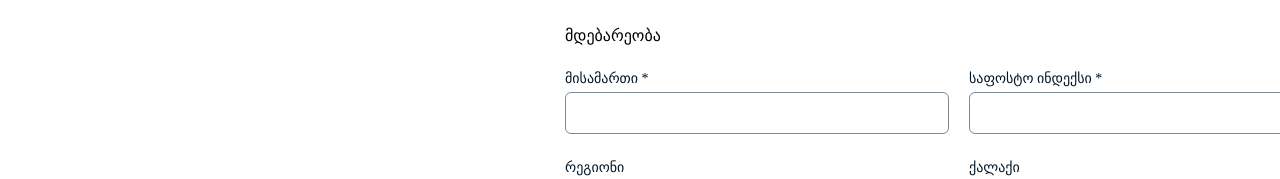
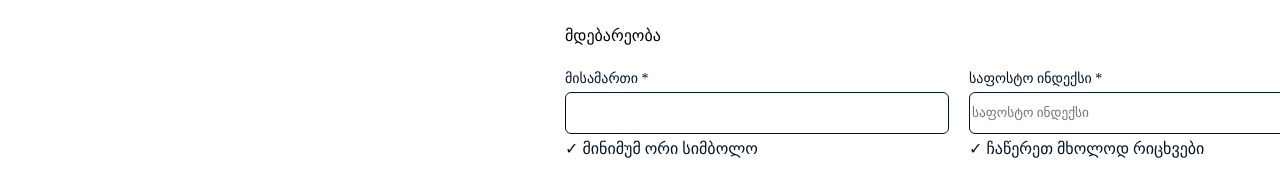
Before and after one commit to Orkasira/real-estate, a React (Vite) app: page /Addlist in a window 1280 px wide. Shown: the part 418-597 px from the top of the page. Built offline with nearby package versions, Linux system fonts and the light colour scheme; no server answers; a web font is replaced by a local one.

Commit message:
addlist validation started

```diff
--- a/src/Addlist/Addlist.jsx
+++ b/src/Addlist/Addlist.jsx
@@ -32,13 +32,15 @@ function Addlist() {
       lastName: "",
       Email: "",
       telNum: "",
+      address: "",
+      zip: "",
     },
   });
 
   const onSubmit = async (formData) => {
     try {
-      await addAgent(formData); // აგენტის დამატება სერვერზე
-      await fetchAgents(); // სიის განახლება სერვერიდან, თუ გინდა სერვერიდან ახალი ჩამოტვირთვა
+      await addAgent(formData);
+      await fetchAgents();
     } catch (error) {
       console.error("Agent add failed", error);
     }
@@ -48,6 +50,8 @@ function Addlist() {
   const lastNameValue = watch("lastName");
   const EmailValue = watch("Email");
   const telNumValue = watch("telNum");
+  const addressValue = watch("address")
+  const zipValue = watch("zip");
 
   // city and region lists
 
@@ -134,7 +138,7 @@ function Addlist() {
   const fetchAgents = async () => {
     try {
       const response = await instance.get("/agents");
-      console.log("AGENT DATA:", response.data); // ← აქ დააკონსოლე
+      console.log("AGENT DATA:", response.data);
       setAgents(response.data);
     } catch (error) {
       console.error(error);
@@ -152,14 +156,14 @@ function Addlist() {
       formData.append("last_name", newAgentData.lastName);
       formData.append("email", newAgentData.Email);
       formData.append("phone", newAgentData.telNum);
-      formData.append("avatar", image); // image useState-დან
+      formData.append("avatar", image);
 
       await instance.post("/agents", formData, {
         headers: { "Content-Type": "multipart/form-data" },
       });
 
-      await fetchAgents(); // select ავტომატურად განახლდეს
-      remove(); // modal დახურვა
+      await fetchAgents();
+      remove();
     } catch (error) {
       console.error(error);
     }
@@ -188,11 +192,85 @@ function Addlist() {
             <div className="placement-content">
               <div className="placement-item">
                 <label htmlFor="misamarti">მისამართი *</label>
-                <input type="text" id="misamarti" />
+                <input
+                  type="text"
+                  id="misamarti"
+                  {...register("address", {
+                    required: "✓ მინიმუმ ორი სიმბოლო",
+                    minLength: {
+                      value: 2,
+                      message: "✓ ჩაწერეთ ვალიდური მონაცემები",
+                    },
+                  })}
+                  onFocus={() => setActiveInput("address")}
+                  onBlur={() => setActiveInput(null)}
+                  style={{
+                    border:
+                      addressValue.length === 0
+                        ? "1.5px solid #021526"
+                        : errors.address
+                          ? "1.5px solid #F93B1D"
+                          : "1.5px solid green",
+                    outline:
+                      activeInput === "address"
+                        ? watch("address")?.length === 0
+                          ? "1.5px solid #021526"
+                          : errors.address
+                            ? "1.5px solid #F93B1D"
+                            : "1.5px solid green"
+                        : "none",
+                    padding: "2px",
+                  }}
+                />
+                {watch("address")?.length === 0 ? (
+                  <p style={{ color: "#021526" }}>✓ მინიმუმ ორი სიმბოლო</p>
+                ) : errors.address ? (
+                  <p style={{ color: "#F93B1D" }}>✓ ჩაწერეთ ვალიდური მონაცემები</p>
+                ) : (
+                  <p style={{ color: "green" }}>✓ მინიმუმ ორი სიმბოლო</p>
+                )}
+
               </div>
               <div className="placement-item">
                 <label htmlFor="index">საფოსტო ინდექსი *</label>
-                <input type="text" id="index" />
+                <input
+                  type="text"
+                  id="zip"
+                  placeholder="საფოსტო ინდექსი"
+                  {...register("zip", {
+                    required: "✓ ჩაწერეთ მხოლოდ რიცხვები",
+                    pattern: {
+                      value: /^[0-9]+$/,
+                      message: "✓ ჩაწერეთ მხოლოდ რიცხვები",
+                    },
+                  })}
+                  onFocus={() => setActiveInput("zip")}
+                  onBlur={() => setActiveInput(null)}
+                  style={{
+                    border:
+                      zipValue.length === 0
+                        ? "1.5px solid #021526"
+                        : errors.zip
+                          ? "1.5px solid #F93B1D"
+                          : "1.5px solid green",
+                    outline:
+                      activeInput === "zip"
+                        ? zipValue.length === 0
+                          ? "1.5px solid #021526"
+                          : errors.zip
+                            ? "1.5px solid #F93B1D"
+                            : "1.5px solid green"
+                        : "none",
+                    padding: "2px",
+                  }}
+                />
+                {zipValue.length === 0 ? (
+                  <p style={{ color: "#021526" }}>✓ ჩაწერეთ მხოლოდ რიცხვები</p>
+                ) : errors.zip ? (
+                  <p style={{ color: "#F93B1D" }}>{errors.zip.message}</p>
+                ) : (
+                  <p style={{ color: "green" }}>✓ ჩაწერეთ მხოლოდ რიცხვები</p>
+                )}
               </div>
             </div>
             <div className="region-city-container">
--- a/src/Main/Filter/Filter.jsx
+++ b/src/Main/Filter/Filter.jsx
@@ -129,7 +129,7 @@ function Filter() {
       formData.append("surname", data.surname);
       formData.append("email", data.Email);
       formData.append("phone", data.telNum);
-      formData.append("avatar", image); // image არის useState-დან
+      formData.append("avatar", image);
 
       await instance.post("/agents", formData, {
         headers: {
@@ -137,9 +137,8 @@ function Filter() {
         },
       });
 
-      // წარმატებით დამატების შემდეგ შეგიძლია გამოიძახო აგენტების განახლება ან დახურვა
       console.log("აგენტის დამატება წარმატებით განხორციელდა");
-      remove(); // ეს შენი ფუნქციაა modal-ის დასახურად
+      remove();
     } catch (error) {
       console.error(
         "შეცდომა აგენტის დამატებისას:",
```
Lines whose indentation alone changed are shown as unchanged.
